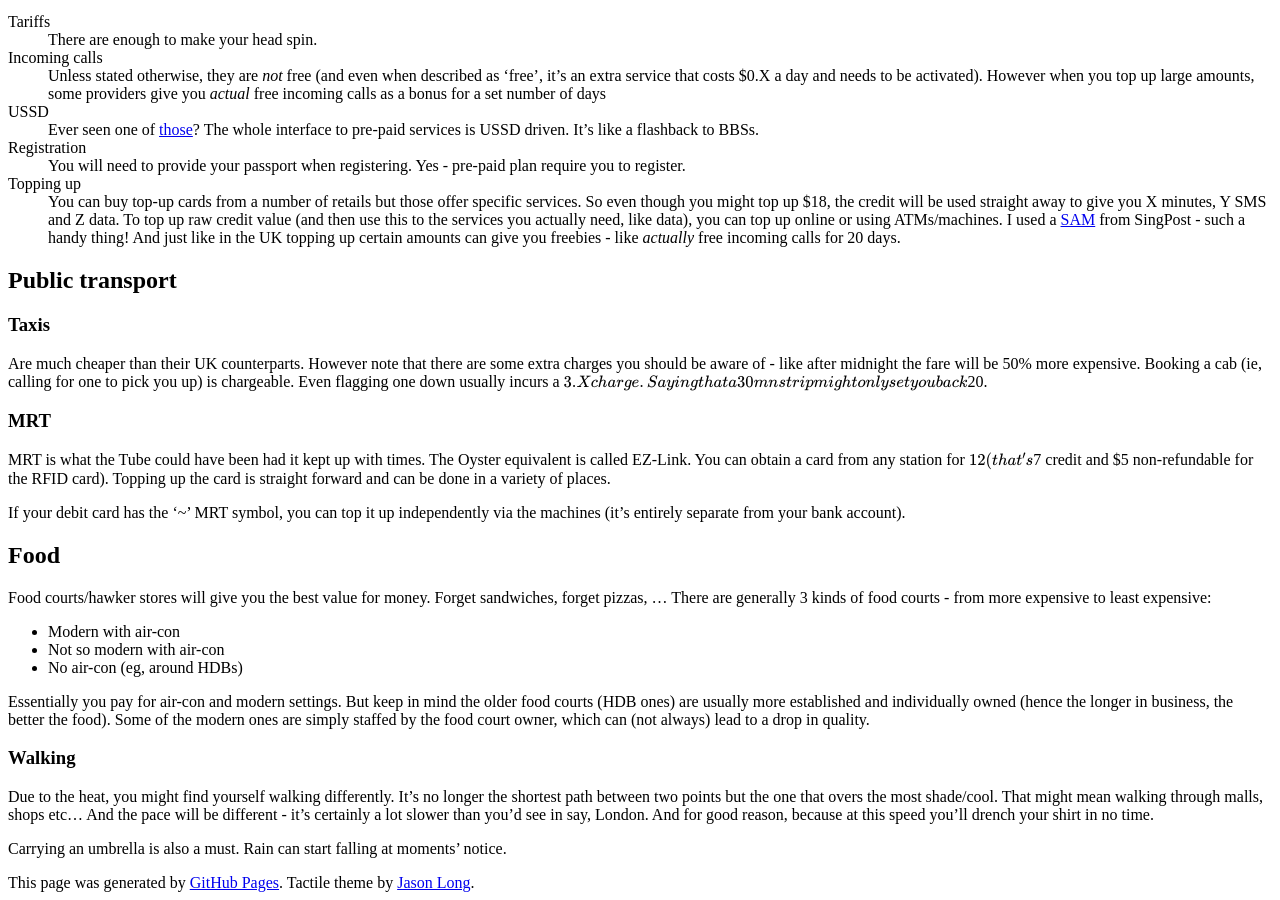
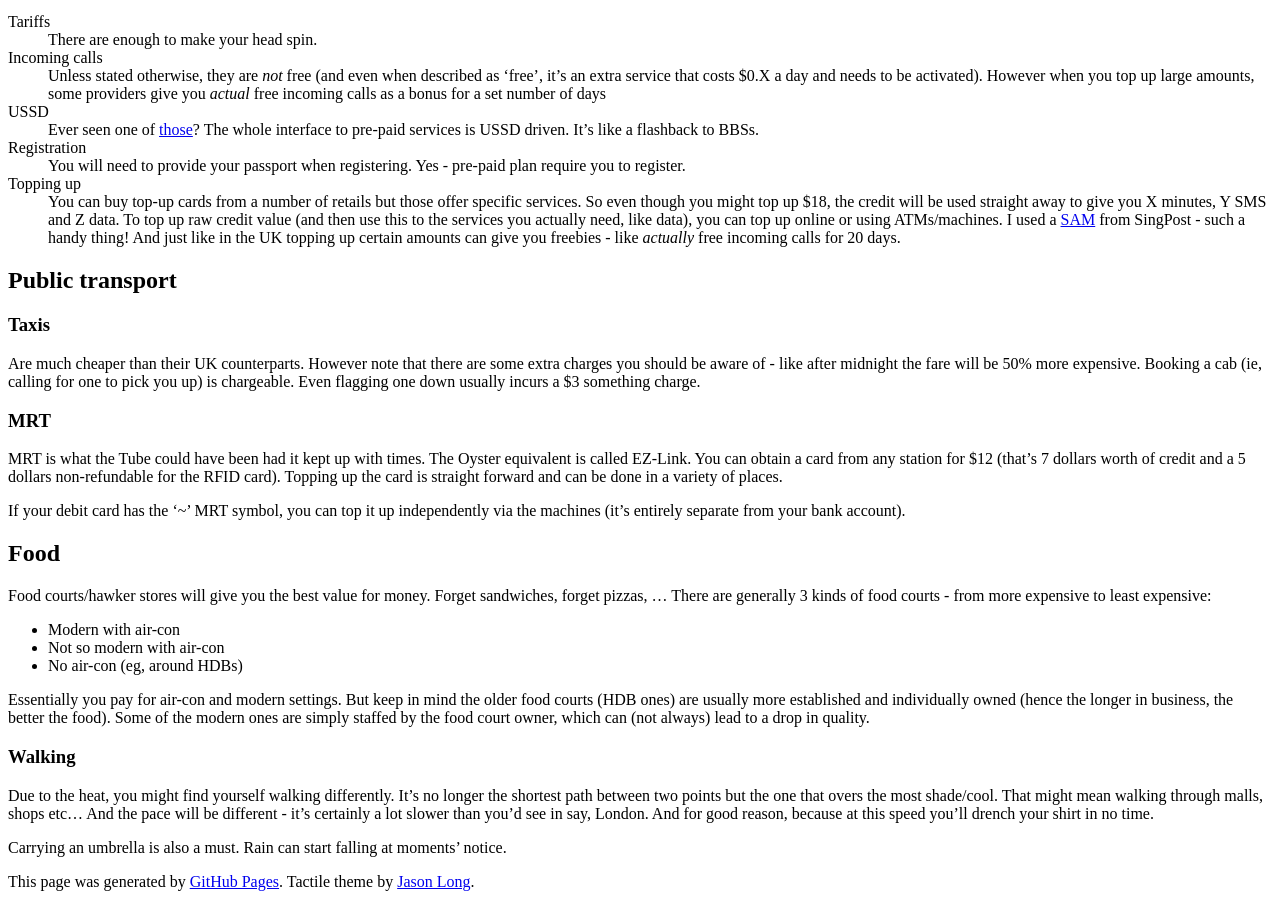
Before and after one commit to axiomiety/axiomiety.github.io, a Jekyll site: the page built from articles/misc_sg_vs_uk.markdown, in a window 1280 px wide and 900 px high, scrolled down 632 px. Built offline with Jekyll 4.4.1, drawn with Linux system fonts in a browser that asks for light colours; nearby versions of some CDN libraries; some web fonts are replaced; formulas are drawn with MathJax 3.

Commit message:
mathjax issues

```diff
--- a/articles/misc_sg_vs_uk.markdown
+++ b/articles/misc_sg_vs_uk.markdown
@@ -12,7 +12,7 @@ Forget free banking - that doesn't quite exist in SG. Note that to sign up for m
 
 ### Current account
 
-Current accounts are most commonly known as Savings account. It's important not to get mixed up - there are accounts called 'current' but those usually give you access to things like cheque books and require you to maintain a balance of $3000 so as not to pay a (daily) fee.
+Current accounts are most commonly known as Savings account. It's important not to get mixed up - there are accounts called 'current' but those usually give you access to things like cheque books and require you to maintain a balance of \$3000 so as not to pay a (daily) fee.
 
 ### ATMs
 
@@ -36,17 +36,17 @@ Registration
 : You will need to provide your passport when registering. Yes - pre-paid plan require you to register.
 
 Topping up
-: You can buy top-up cards from a number of retails but those offer specific services. So even though you might top up $18, the credit will be used straight away to give you X minutes, Y SMS and Z data. To top up raw credit value (and then use this to the services you actually need, like data), you can top up online or using ATMs/machines. I used a [SAM](../images/singpost_SAM.jpg) from SingPost - such a handy thing! And just like in the UK topping up certain amounts can give you freebies - like *actually* free incoming calls for 20 days.
+: You can buy top-up cards from a number of retails but those offer specific services. So even though you might top up \$18, the credit will be used straight away to give you X minutes, Y SMS and Z data. To top up raw credit value (and then use this to the services you actually need, like data), you can top up online or using ATMs/machines. I used a [SAM](../images/singpost_SAM.jpg) from SingPost - such a handy thing! And just like in the UK topping up certain amounts can give you freebies - like *actually* free incoming calls for 20 days.
 
 ## Public transport
 
 ### Taxis
 
-Are much cheaper than their UK counterparts. However note that there are some extra charges you should be aware of - like after midnight the fare will be 50% more expensive. Booking a cab (ie, calling for one to pick you up) is chargeable. Even flagging one down usually incurs a $3.X charge. Saying that a 30mns trip might only set you back $20.
+Are much cheaper than their UK counterparts. However note that there are some extra charges you should be aware of - like after midnight the fare will be 50% more expensive. Booking a cab (ie, calling for one to pick you up) is chargeable. Even flagging one down usually incurs a \$3 something charge.
 
 ### MRT
 
-MRT is what the Tube could have been had it kept up with times. The Oyster equivalent is called EZ-Link. You can obtain a card from any station for $12 (that's $7 credit and $5 non-refundable for the RFID card). Topping up the card is straight forward and can be done in a variety of places.
+MRT is what the Tube could have been had it kept up with times. The Oyster equivalent is called EZ-Link. You can obtain a card from any station for \$12 (that's 7 dollars worth of credit and a 5 dollars non-refundable for the RFID card). Topping up the card is straight forward and can be done in a variety of places.
 
 If your debit card has the '~' MRT symbol, you can top it up independently via the machines (it's entirely separate from your bank account).
 
```
